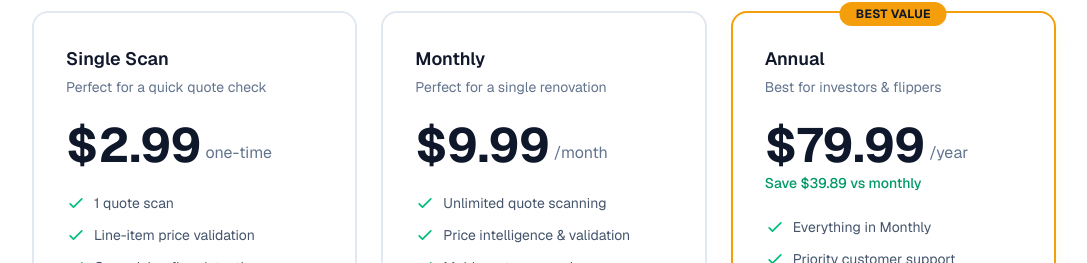
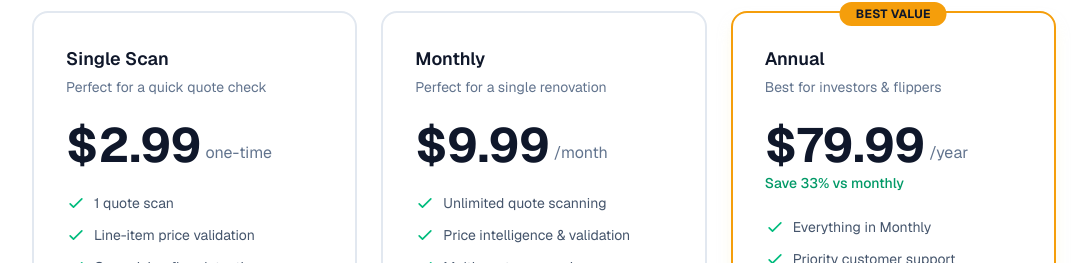
Before and after one commit to m2j-apps/quoterly-web, a Next.js app: page / in a window 1280 px wide. Shown: the part 4602-4865 px from the top of the page, without its empty margins (96-1183 px from the left). Built offline with nearby package versions, Linux system fonts and the light colour scheme.

Commit message:
Update annual pricing badge to Save 33% vs monthly

```diff
--- a/src/app/page.tsx
+++ b/src/app/page.tsx
@@ -554,7 +554,7 @@ export default function Home() {
                 <span className="text-5xl font-bold text-[#0f172a]">$79.99</span>
                 <span className="text-slate-500 mb-1">/year</span>
               </div>
-              <p className="text-emerald-600 text-sm font-medium mb-6">Save $39.89 vs monthly</p>
+              <p className="text-emerald-600 text-sm font-medium mb-6">Save 33% vs monthly</p>
               <ul className="space-y-3 mb-8">
                 {[
                   "Everything in Monthly",
```
